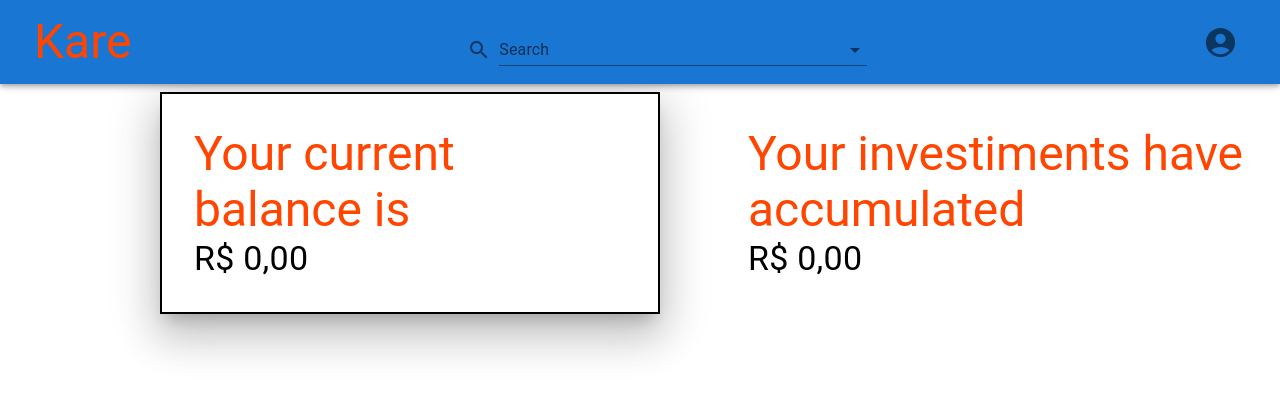
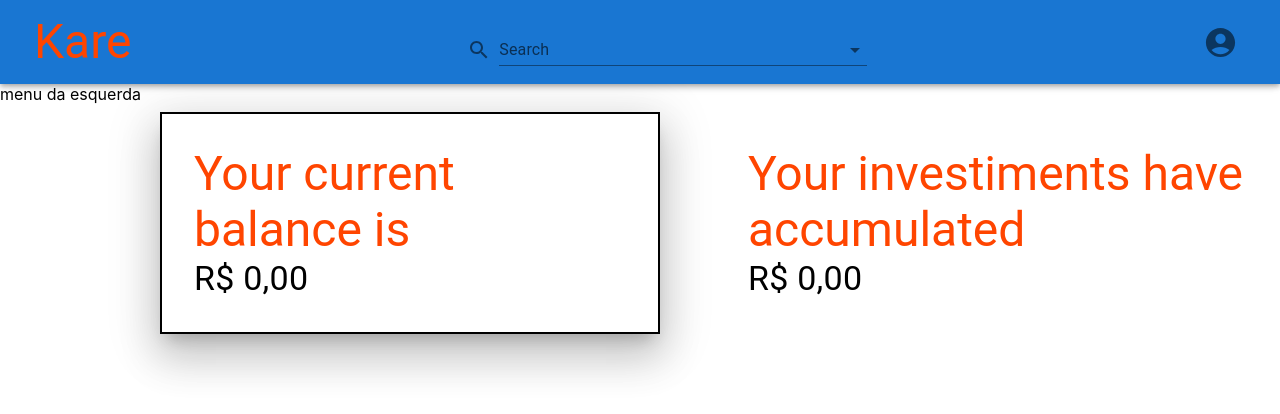
Before and after one commit to ViniciusDeAndrade/kare-front, a Next.js app: page /dashboard in a window 1280 px wide. Shown: the top 414 px of the page. Built offline with nearby package versions, Linux system fonts and the light colour scheme.

Commit message:
starting the left menu

```diff
--- a/src/components/DashboardBodySelector/index.tsx
+++ b/src/components/DashboardBodySelector/index.tsx
@@ -1,8 +1,9 @@
 import { Container } from '@mui/material';
 import { Box } from '@mui/system';
-import { profile } from 'console';
-import { FunctionComponent } from 'react';
+import { Fragment, FunctionComponent } from 'react';
+
 import Balance from '../Balance';
+import LeftMenu from '../LeftMenu';
 
 interface DashboardBodySelectorProps {
     render: "profile" | "balance"
@@ -11,18 +12,20 @@ interface DashboardBodySelectorProps {
 const DashboardBodySelector: FunctionComponent<DashboardBodySelectorProps> = (props) => {
     const render = props.render;
     return (
+        <Fragment >
+            <LeftMenu />
             <Container>
                 <Box sx={{ mt: 1 }}>
 
                     {render == "profile" ? (
                         <div>foi profile</div>
-                    )
-                    : (
+                        ) : (
                         <Balance/>
                         )
                     }
                 </Box>
             </Container>
+        </Fragment>
     );
 }
 
--- /dev/null
+++ b/src/components/LeftMenu/index.tsx
@@ -0,0 +1,15 @@
+import { FunctionComponent } from 'react';
+
+interface LeftMenuProps {
+
+}
+
+const LeftMenu: FunctionComponent<LeftMenuProps> = () => {
+    return (
+    <div>
+        menu da esquerda
+    </div>
+    );
+}
+
+export default LeftMenu;
```
Lines whose indentation alone changed are shown as unchanged.
